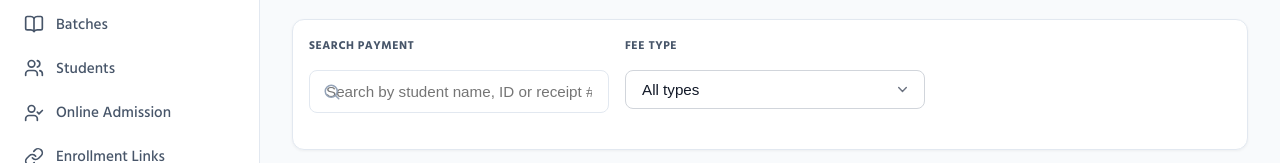
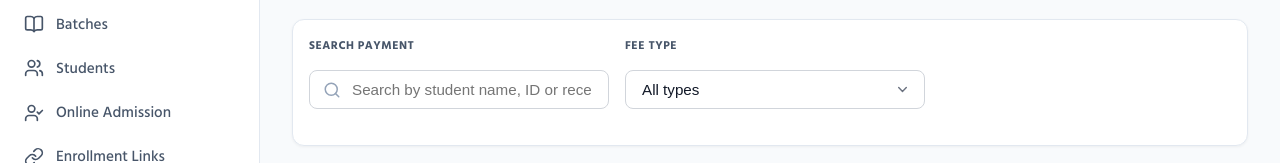
Before and after one commit to marufjarvis/coaching-pro, a React (Vite) app: page / in a window 1280 px wide. Both pictures are taken after a click on the link "Payments". Shown: the part 214-377 px from the top of the page. Built offline with nearby package versions, Linux system fonts and the light colour scheme.

Commit message:
fix: prevent students.css form-group input override and enforce search input padding

```diff
--- a/src/Payments.jsx
+++ b/src/Payments.jsx
@@ -141,6 +141,7 @@ function Payments({ setActiveTab }) {
               value={searchQuery}
               onChange={(e) => setSearchQuery(e.target.value)}
               className="filter-input"
+              style={{ paddingLeft: '42px' }}
             />
           </div>
         </div>
--- a/src/payments.css
+++ b/src/payments.css
@@ -40,11 +40,14 @@
   left: 14px;
   color: #94a3b8;
   pointer-events: none;
+  z-index: 2;
 }
 
-.filter-input {
+.filter-card .filter-input,
+.search-input-wrapper .filter-input,
+.search-input-wrapper input {
   width: 100%;
-  padding: 10px 16px 10px 42px;
+  padding: 10px 16px 10px 42px !important;
   border: 1px solid #d1d5db;
   border-radius: 8px;
   font-size: 0.95rem;
@@ -53,9 +56,12 @@
   background-color: white;
   outline: none;
   transition: all 0.2s ease;
+  box-sizing: border-box;
 }
 
-.filter-input:focus {
+.filter-card .filter-input:focus,
+.search-input-wrapper .filter-input:focus,
+.search-input-wrapper input:focus {
   border-color: #00A1FF;
   box-shadow: 0 0 0 3px rgba(0, 161, 255, 0.12);
 }
--- a/src/students.css
+++ b/src/students.css
@@ -274,8 +274,9 @@
   text-transform: uppercase;
 }
 
-.form-group input,
-.filter-select.full-width {
+.modal-body .form-group input,
+.student-modal .form-group input,
+.student-modal .filter-select.full-width {
   width: 100%;
   padding: 0.75rem 1rem;
   border: 1px solid #e2e8f0;
@@ -286,8 +287,9 @@
   box-sizing: border-box;
 }
 
-.form-group input:focus,
-.filter-select.full-width:focus {
+.modal-body .form-group input:focus,
+.student-modal .form-group input:focus,
+.student-modal .filter-select.full-width:focus {
   border-color: var(--accent);
   box-shadow: 0 0 0 3px rgba(0, 161, 255, 0.1);
 }
```
